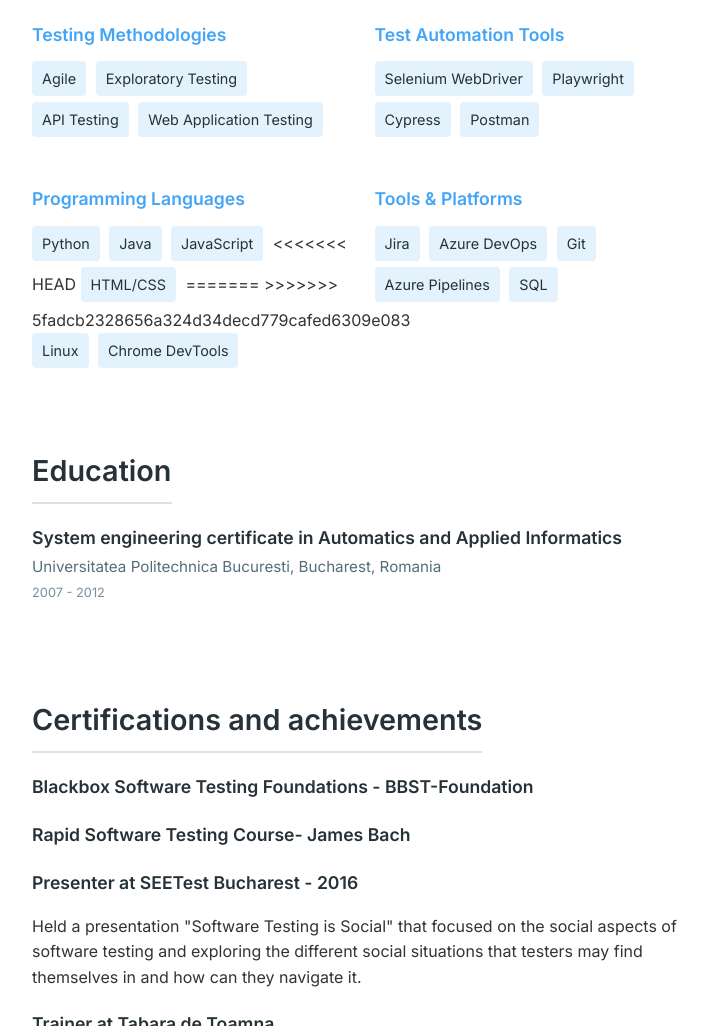
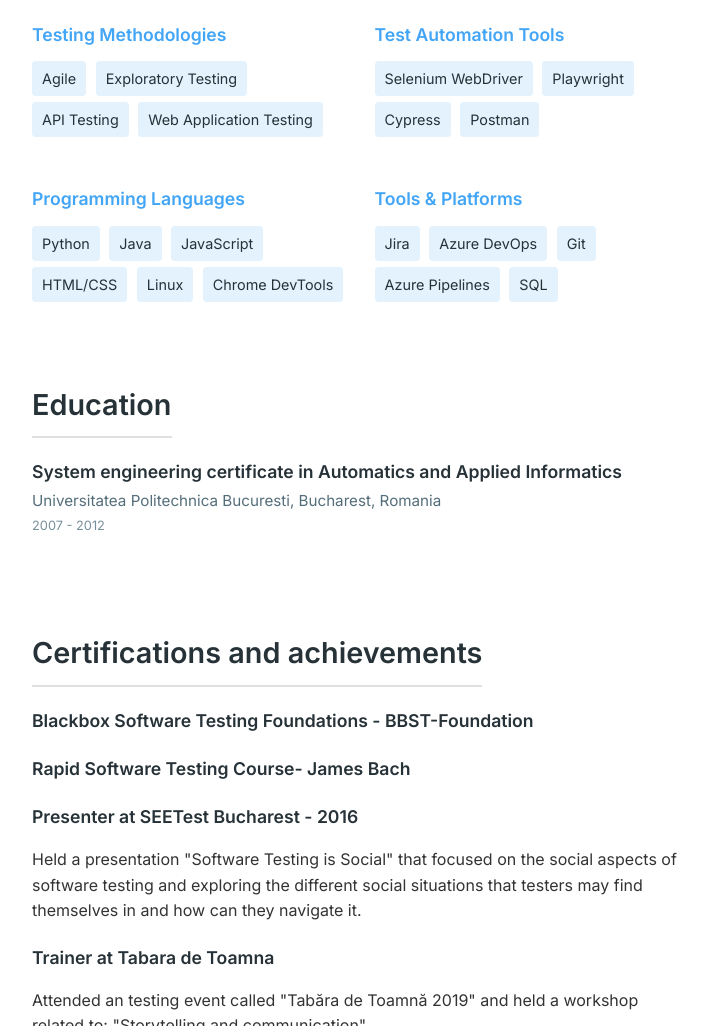
Before and after one commit to stefanbratosin/cv, a plain HTML site: page index.html in a window 1280 px wide. Shown: the part 2809-3835 px from the top of the page, without its empty margins (278-986 px from the left). Drawn offline with Linux system fonts and the light colour scheme.

Commit message:
fixed some initial errors

```diff
--- a/index.html
+++ b/index.html
@@ -150,10 +150,7 @@
                         <li>Python</li>
                         <li>Java</li>
                         <li>JavaScript</li>
-<<<<<<< HEAD
                         <li>HTML/CSS</li>
-=======
->>>>>>> 5fadcb2328656a324d34decd779cafed6309e083
                         <li>Linux</li>
                         <li>Chrome DevTools</li>
                     </ul>
```
